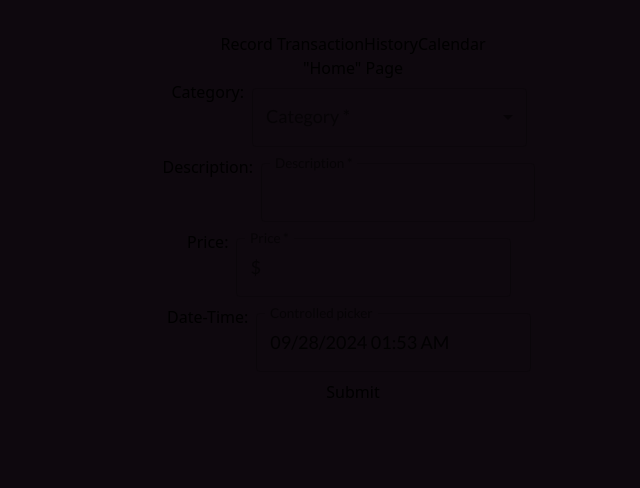
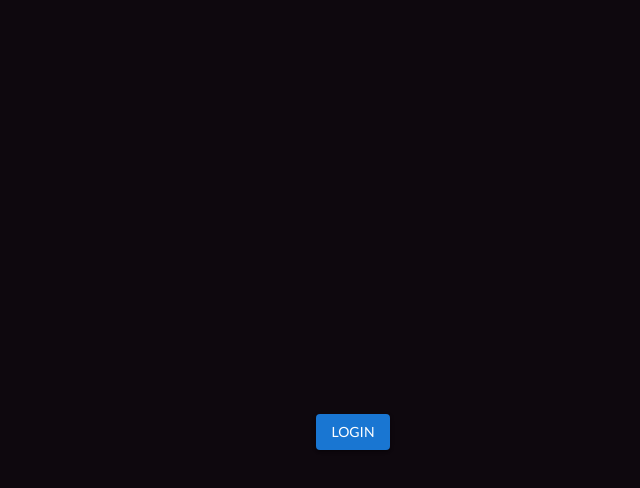
Before and after one commit to adityasatyadeep/budgit, a React (Vite) app in the folder frontend/: page / in a window 1280 px wide. Shown: the top 488 px of the page, without its empty margins (287-927 px from the left). Built offline with nearby package versions, Linux system fonts and the light colour scheme; the HTML template or start-up script is replaced by a standard one.

Commit message:
added frontend ui features

```diff
--- a/frontend/src/App.jsx
+++ b/frontend/src/App.jsx
@@ -1,39 +1,37 @@
-import React, { useState } from 'react';
-import axios from 'axios';
+import React from 'react';
 import './App.css';
-import {
-  Route,
-  createBrowserRouter,
-  createRoutesFromElements,
-  RouterProvider
-} from 'react-router-dom'
+import { Route, createBrowserRouter, createRoutesFromElements, RouterProvider } from 'react-router-dom';
 import { ThemeProvider } from '@mui/material/styles';
-import theme from "../src/theme.js"
-
+import theme from "../src/theme.js";
 
 import MainLayout from './layouts/MainLayout';
 import BudgetPage from './pages/BudgetPage';
 import FormPage from './pages/FormPage';
 import HistoryPage from './pages/HistoryPage';
 import CalendarPage from './pages/CalendarPage';
+import LandingPage from './pages/LandingPage';
+
+import axios from 'axios';
+
+axios.defaults.withCredentials = true;
 
 const router = createBrowserRouter(
   createRoutesFromElements(
-    <Route path='/' element={<MainLayout />}>
-      <Route index element={<BudgetPage />} />
-      <Route path='/form' element={<FormPage />} />
-      <Route path='/history' element={<HistoryPage />} />
-      <Route path='/calendar' element={<CalendarPage />} />
-
-
-      {/* <Route path='*' element={<NotFoundPage />} /> */}
-    </Route>
+    <>
+      <Route path="/" element={<LandingPage />} />
+      <Route path="/home" element={<MainLayout />}>
+        <Route index element={<BudgetPage />} />
+        <Route path="form" element={<FormPage />} />
+        <Route path="history" element={<HistoryPage />} />
+        <Route path="calendar" element={<CalendarPage />} />
+        {/* <Route path="*" element={<NotFoundPage />} /> */}
+      </Route>
+    </>
   )
 );
 
 const App = () => {
   return (
-
     <ThemeProvider theme={theme}>
       <RouterProvider router={router} />
     </ThemeProvider>
--- /dev/null
+++ b/frontend/src/pages/LandingPage.jsx
@@ -0,0 +1,23 @@
+// src/pages/LandingPage.jsx
+import React from 'react';
+import { useNavigate } from 'react-router-dom';
+import Button from '@mui/material/Button';
+
+const LandingPage = () => {
+  const navigate = useNavigate();
+
+  const handleLogin = () => {
+    // Navigate to the Okta login page
+    window.location.href = 'http://localhost:5000/login';
+  };
+
+  return (
+    <div style={{ display: 'flex', justifyContent: 'center', alignItems: 'center', height: '100vh' }}>
+      <Button variant="contained" color="primary" onClick={handleLogin}>
+        Login
+      </Button>
+    </div>
+  );
+};
+
+export default LandingPage;
```
Also changed, not shown: 1 other file (tests, documents, lock files or other folders).
